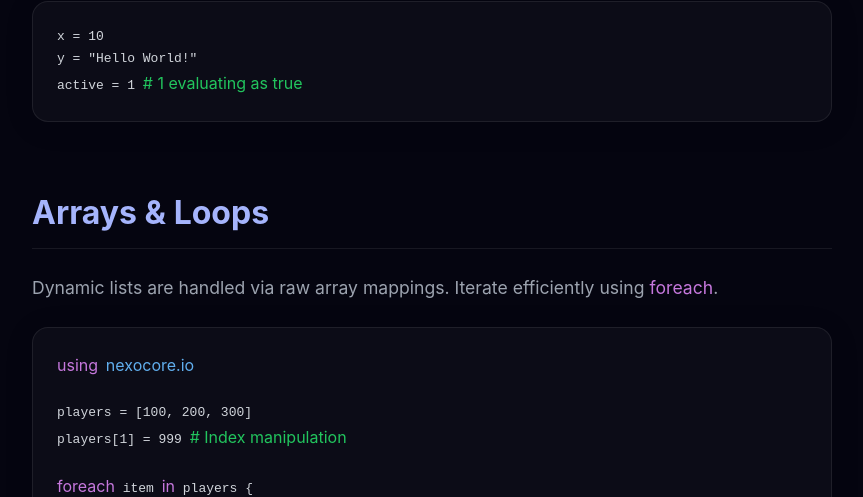
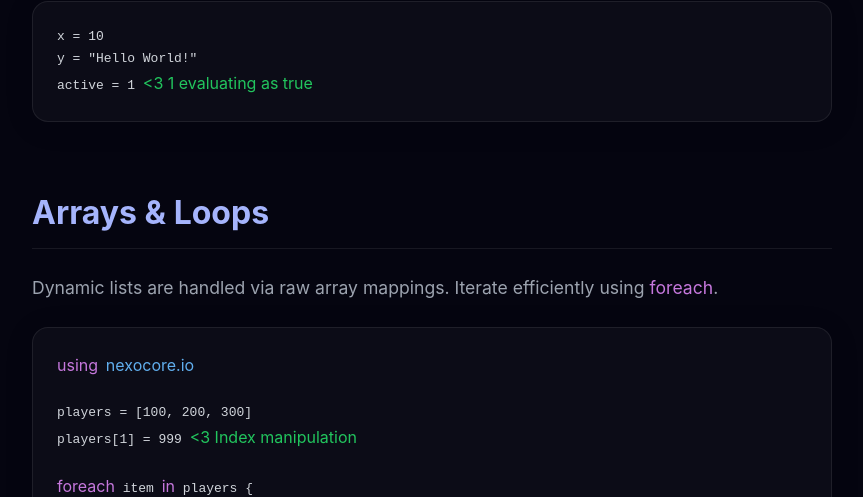
Before and after one commit to FlorentinaSL/NPL-N-NexoSharp, a Next.js app in the folder nexoweb/: page /docs in a window 1280 px wide. Shown: the part 695-1192 px from the top of the page, without its empty margins (208-1071 px from the left). Built offline with nearby package versions, Linux system fonts and the light colour scheme.

Commit message:
fix: Swapped documentation comment tokens to <3 syntax

```diff
--- a/nexoweb/src/app/docs/page.tsx
+++ b/nexoweb/src/app/docs/page.tsx
@@ -23,7 +23,7 @@ export default function Docs() {
         <pre className="glass-panel" style={{ padding: "1.5rem", color: "#d1d5db", fontFamily: "monospace", overflowX: "auto" }}>
           x = 10<br/>
           y = "Hello World!"<br/>
-          active = 1 <span style={{ color: "#22c55e" }}># 1 evaluating as true</span><br/>
+          active = 1 <span style={{ color: "#22c55e" }}>{"<3"} 1 evaluating as true</span><br/>
         </pre>
       </section>
 
@@ -36,7 +36,7 @@ export default function Docs() {
         <pre className="glass-panel" style={{ padding: "1.5rem", color: "#d1d5db", fontFamily: "monospace", overflowX: "auto" }}>
           <span style={{ color: "#c678dd" }}>using</span> <span style={{ color: "#61afef" }}>nexocore.io</span><br/><br/>
           players = [100, 200, 300]<br/>
-          players[1] = 999 <span style={{ color: "#22c55e" }}># Index manipulation</span><br/><br/>
+          players[1] = 999 <span style={{ color: "#22c55e" }}>{"<3"} Index manipulation</span><br/><br/>
           <span style={{ color: "#c678dd" }}>foreach</span> item <span style={{ color: "#c678dd" }}>in</span> players {"{"}<br/>
           {"    "}<span style={{ color: "#e5c07b" }}>write</span> item<br/>
           {"}"}
--- a/nexoweb/src/app/page.tsx
+++ b/nexoweb/src/app/page.tsx
@@ -41,7 +41,7 @@ export default function Home() {
           </pre>
         </div>
         <div className="animate-fade-in delay-3" style={{ textAlign: "center", marginTop: "1rem", color: "var(--text-muted)", fontSize: "0.9rem" }}>
-          $ nexo install nexocore.http <span style={{ color: "#22c55e" }}># Download dynamically utilizing NPM mapping</span>
+          $ nexo install nexocore.http <span style={{ color: "#22c55e" }}>{"<3"} Download dynamically utilizing NPM mapping</span>
         </div>
       </section>
     </div>
```
